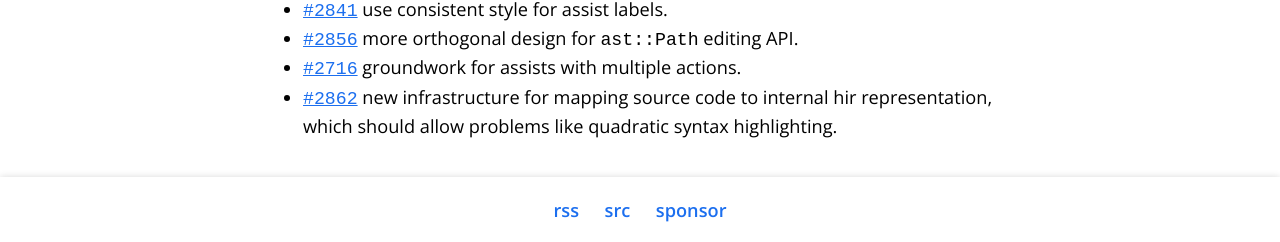
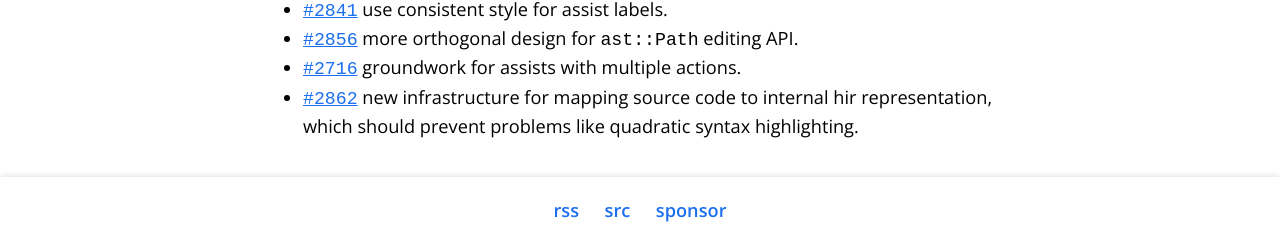
Before and after one commit to rust-analyzer/rust-analyzer.github.io, a Jekyll site: the page built from thisweek/_posts/2020-01-20-changelog-8.md, in a window 1280 px wide. Shown: the part 1031-1273 px from the top of the page. Built offline with Jekyll 4.4.1, drawn with Linux system fonts in a browser that asks for light colours.

Commit message:
Fix typo in changelog

```diff
--- a/thisweek/_posts/2020-01-20-changelog-8.md
+++ b/thisweek/_posts/2020-01-20-changelog-8.md
@@ -32,4 +32,4 @@ Release: [`2020-01-20`](https://github.com/rust-analyzer/rust-analyzer/releases/
 * [`#2841`](https://github.com/rust-analyzer/rust-analyzer/pull/2841) use consistent style for assist labels.
 * [`#2856`](https://github.com/rust-analyzer/rust-analyzer/pull/2856) more orthogonal design for `ast::Path` editing API.
 * [`#2716`](https://github.com/rust-analyzer/rust-analyzer/pull/2716) groundwork for assists with multiple actions.
-* [`#2862`](https://github.com/rust-analyzer/rust-analyzer/pull/2862) new infrastructure for mapping source code to internal hir representation, which should allow problems like quadratic syntax highlighting.
+* [`#2862`](https://github.com/rust-analyzer/rust-analyzer/pull/2862) new infrastructure for mapping source code to internal hir representation, which should prevent problems like quadratic syntax highlighting.
```
